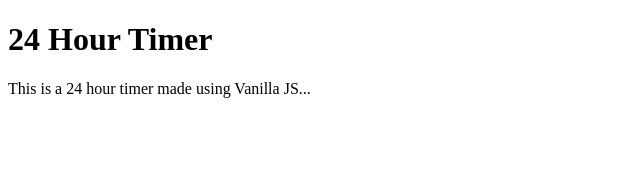
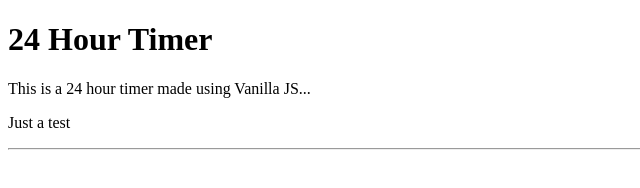
Before and after one commit to codepoint2020/24HourTimer, a plain HTML site: page index.html in a window 1280 px wide. Shown: the whole page, without its empty margins (0-640 px from the left). Drawn offline with Linux system fonts and the light colour scheme.

Commit message:
name change

```diff
--- a/index.html
+++ b/index.html
@@ -8,6 +8,8 @@
 <body>
     <h1>24 Hour Timer</h1>
     <p>This is a 24 hour timer made using Vanilla JS...</p>
+    <p>Just a test</p>
+    <hr>
 
 </body>
 </html>
```
